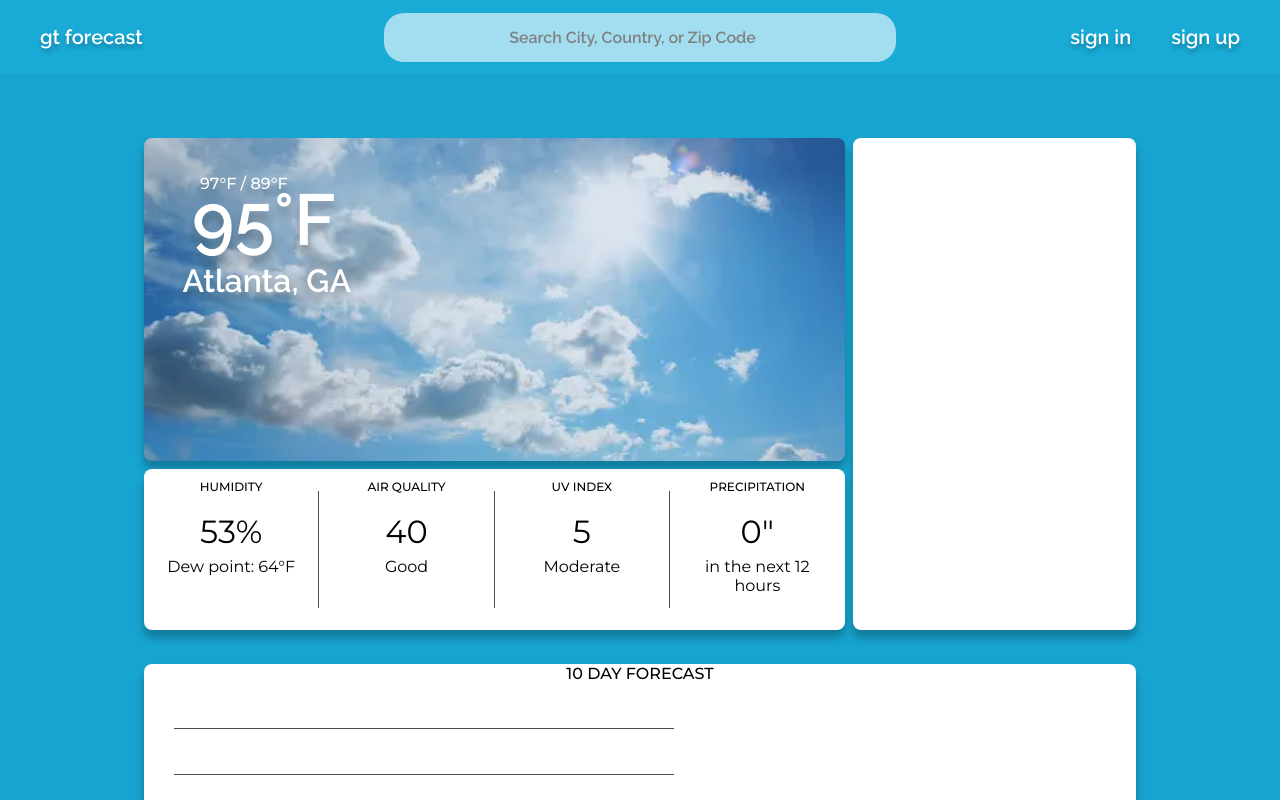
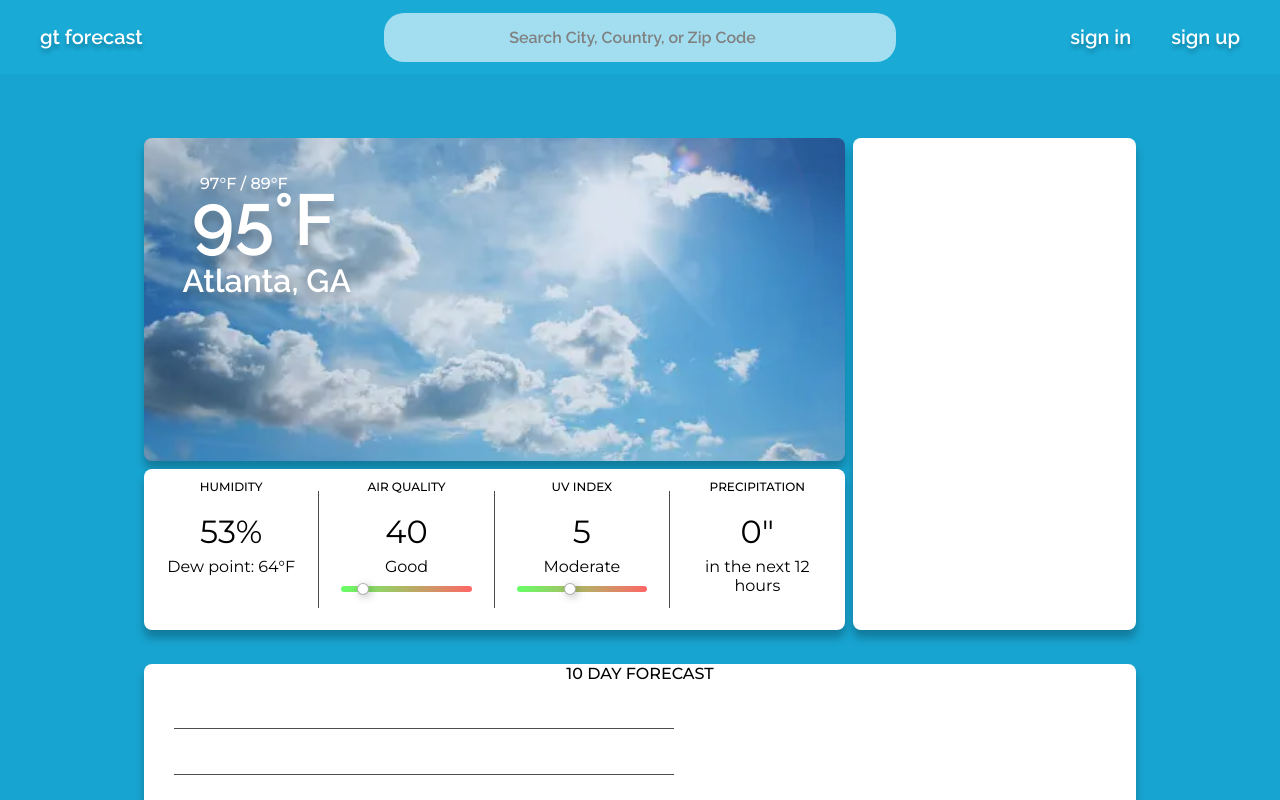
Before and after one commit to GTWeatherForcast/weather-client, a React (Create React App) app: page /mainpage in a window 1280 px wide. Built offline with nearby package versions, Linux system fonts and the light colour scheme; the HTML template or start-up script is replaced by a standard one.

Commit message:
read-only range sliders added

```diff
--- a/src/components/main-page/MainPage.js
+++ b/src/components/main-page/MainPage.js
@@ -3,7 +3,7 @@ import styles from "./main.module.css";
 import styles2 from "./cityimg.module.css";
 import NavBar from "./navbar.js";
 import HorizontalLine from "./HorizontalLine.js";
-import RangeSlider from "./RangeSlider.js";
+import RangeSlider_ReadOnly from "./RangeSlider.js";
 
 function MainPage() {
   return (
@@ -44,7 +44,7 @@ function MainPage() {
                 <p className={styles.detailData}>40</p>
                 <div>
                   <p className={styles.detailSubtitle}>Good</p>
-                  <RangeSlider/>
+                  <RangeSlider_ReadOnly initialVal={40} minVal={0} maxVal={301} step={1} />
                 </div>
               </div>
 
@@ -53,7 +53,7 @@ function MainPage() {
                 <p className={styles.detailData}>5</p>
                 <div>
                   <p className={styles.detailSubtitle}>Moderate</p>
-                  <RangeSlider/>
+                  <RangeSlider_ReadOnly initialVal={5} minVal={1} maxVal={11} step={1} />
                 </div>
               </div>
 
--- a/src/components/main-page/RangeSlider.js
+++ b/src/components/main-page/RangeSlider.js
@@ -1,10 +1,13 @@
 import React from "react";
+import FormInput from "../inputs/FormInput";
 import styles from "./RangeSlider.module.css";
 
-function RangeSlider() {
-  <div>
-    <p></p>
-  </div>
+function RangeSlider_ReadOnly({minVal = 0, maxVal = 1, initialVal = 0.5, step = 0.01}) {
+  return (
+    <div class={styles.container}>
+      <input class={styles.slider} type="range" value={initialVal} min={minVal} max={maxVal} step={step} disabled/>
+    </div>
+  );
 }
 
-export default RangeSlider;
+export default RangeSlider_ReadOnly;
--- a/src/components/main-page/RangeSlider.module.css
+++ b/src/components/main-page/RangeSlider.module.css
@@ -0,0 +1,47 @@
+.container {
+
+}
+
+/* The following is modified from https://www.w3schools.com/howto/howto_js_rangeslider.asp */
+/* The slider itself */
+.slider {
+  box-sizing: border-box;
+  -webkit-appearance: none;  /* Override default CSS styles */
+  appearance: none;
+  width: 100%; /* Full-width */
+  height: 6px; /* Specified height */
+  background: linear-gradient(90deg, rgba(0, 255, 0, 0.6) 0%, rgba(255, 0, 0, 0.6) 100%);
+  outline: none; /* Remove outline */
+  border: none;
+  border-radius: 12px;
+}
+
+/* Mouse-over effects */
+.slider:hover {
+
+}
+
+/* The slider handle (use -webkit- (Chrome, Opera, Safari, Edge) and -moz- (Firefox) to override default look) */
+.slider::-webkit-slider-thumb {
+  box-sizing: border-box;
+  -webkit-appearance: none; /* Override default look */
+  outline: none; /* Remove outline */
+  appearance: none;
+  width: 12px;
+  height: 12px;
+  background: white;
+  border: 1px solid rgba(0,0,0,0.3);
+  box-shadow: rgba(0, 0, 0, 25%) 2px 2px 8px;
+  border-radius: 12px;
+}
+
+.slider::-moz-range-thumb {
+  box-sizing: border-box;
+  outline: none; /* Remove outline */
+  width: 12px;
+  height: 12px;
+  background: white;
+  border: 1px solid rgba(0,0,0,0.3);
+  box-shadow: rgba(0, 0, 0, 25%) 2px 2px 8px;
+  border-radius: 12px;
+}
```
